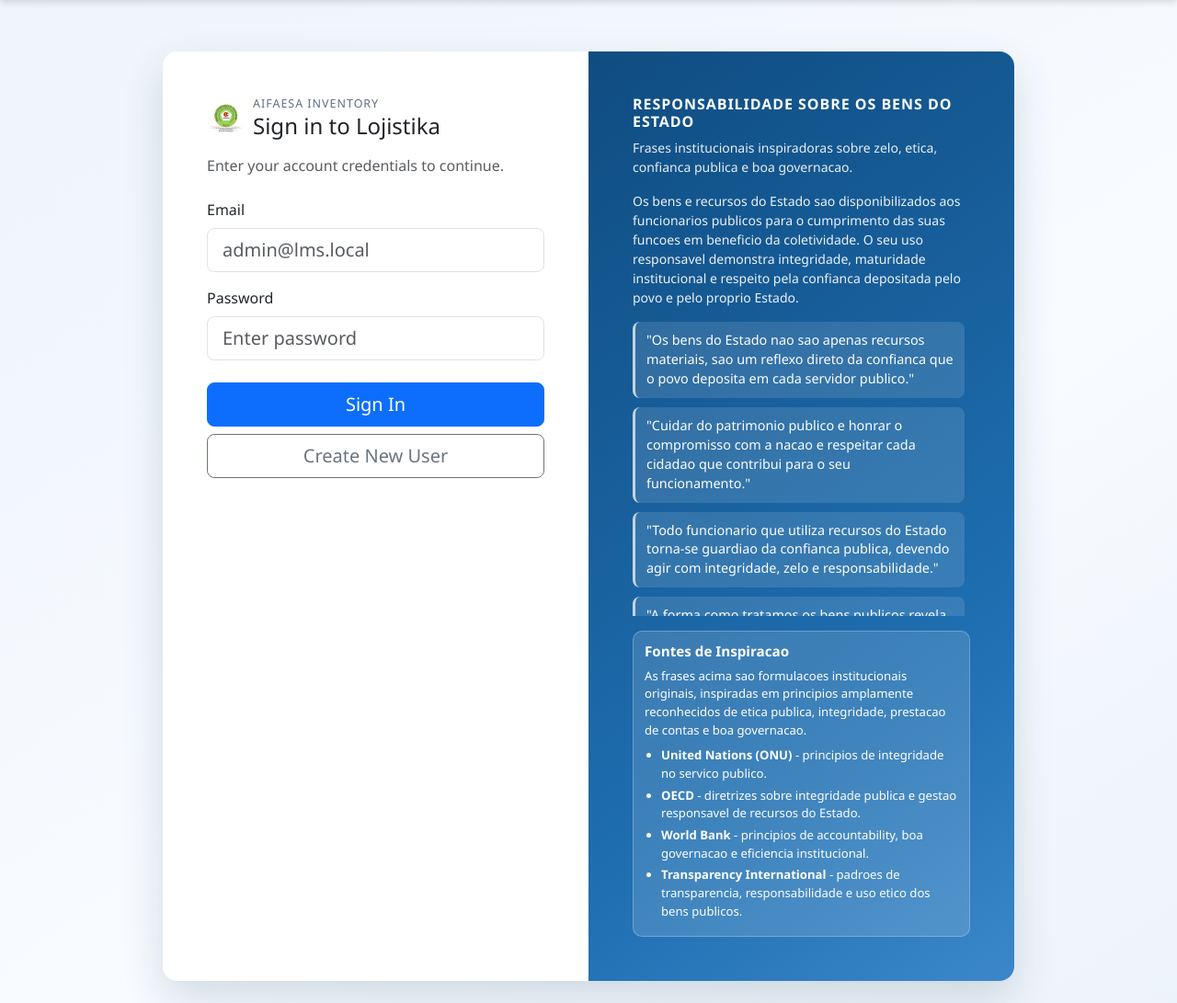
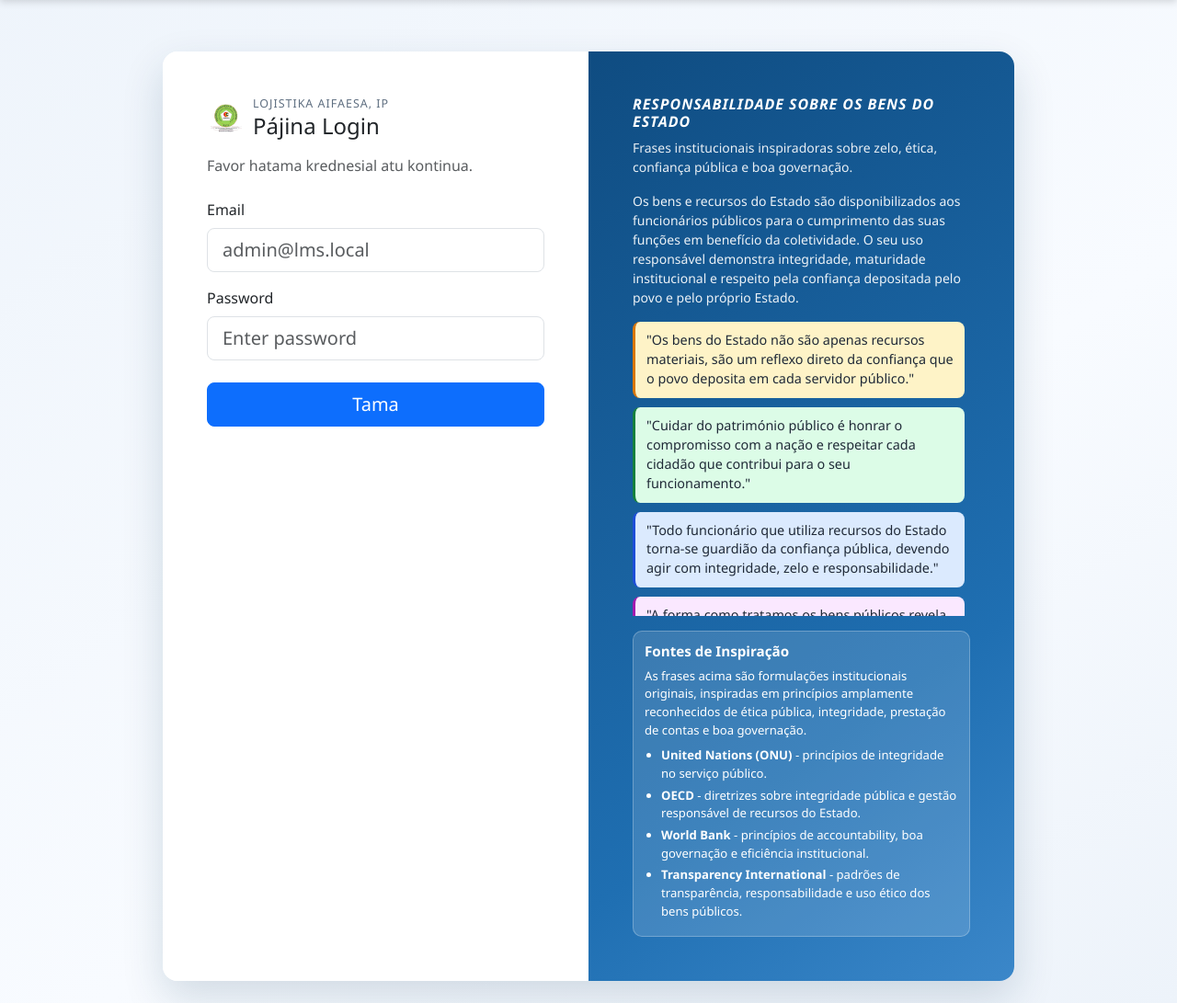
Before and after one commit to sgclobo/lojistika, a PHP site: page /index.php?page=login in a window 1280 px wide. Shown: the part 60-1151 px from the top of the page at 92% size. Run offline with PHP 8.4, Linux system fonts and the light colour scheme.

Commit message:
Enhanced login system with quotes. Also restricted new user registration to just one admin

```diff
--- a/assets/css/style.css
+++ b/assets/css/style.css
@@ -156,11 +156,51 @@ body {
   padding: 10px 12px;
 }
 
+.quote-item:nth-child(1) {
+  background: #fef3c7;
+  border-left-color: #d97706;
+}
+
+.quote-item:nth-child(2) {
+  background: #dcfce7;
+  border-left-color: #15803d;
+}
+
+.quote-item:nth-child(3) {
+  background: #dbeafe;
+  border-left-color: #1d4ed8;
+}
+
+.quote-item:nth-child(4) {
+  background: #fae8ff;
+  border-left-color: #a21caf;
+}
+
+.quote-item:nth-child(5) {
+  background: #ffe4e6;
+  border-left-color: #be123c;
+}
+
+.quote-item:nth-child(6) {
+  background: #e0f2fe;
+  border-left-color: #0369a1;
+}
+
+.quote-item:nth-child(7) {
+  background: #fef9c3;
+  border-left-color: #a16207;
+}
+
+.quote-item:nth-child(8) {
+  background: #ede9fe;
+  border-left-color: #6d28d9;
+}
+
 .quote-text {
   margin: 0;
   font-size: 0.9rem;
   line-height: 1.45;
-  color: #ffffff;
+  color: #1f2937;
 }
 
 .sources {
--- a/config/helpers.php
+++ b/config/helpers.php
@@ -128,6 +128,26 @@ function default_department_for_role(string $role): string
     return '';
 }
 
+function can_register_users(): bool
+{
+    $user = current_user();
+
+    if ($user === null) {
+        return false;
+    }
+
+    $email = strtolower(trim((string) ($user['email'] ?? '')));
+    return $user['role'] === 'admin' && $email === 'drsergiolobo@gmail.com';
+}
+
+function require_register_users_permission(): void
+{
+    if (!can_register_users()) {
+        set_flash('danger', 'Only the authorized administrator can register new users.');
+        redirect('index.php?page=dashboard');
+    }
+}
+
 function require_login(): void
 {
     if (!is_logged_in()) {
--- a/index.php
+++ b/index.php
@@ -29,12 +29,10 @@ $page = $_GET['page'] ?? 'dashboard';
 $pageTitle = 'Logistics Management System';
 $target = null;
 
-if (!in_array($page, ['login', 'register'], true)) {
+if ($page !== 'login') {
     require_login();
 } elseif (is_logged_in()) {
-    if ($page === 'login') {
-        redirect('index.php?page=dashboard');
-    }
+    redirect('index.php?page=dashboard');
 }
 
 switch ($page) {
@@ -43,6 +41,8 @@ switch ($page) {
         $target = __DIR__ . '/modules/auth/login.php';
         break;
     case 'register':
+        require_roles(['admin']);
+        require_register_users_permission();
         $pageTitle = 'Register User';
         $target = __DIR__ . '/modules/auth/register.php';
         break;
@@ -101,7 +101,7 @@ switch ($page) {
 
 require __DIR__ . '/parts/header.php';
 
-if (!in_array($page, ['login', 'register'], true)) {
+if ($page !== 'login') {
     require __DIR__ . '/parts/sidebar.php';
     echo '<main id="main" class="main">';
     if ($target && file_exists($target)) {
--- a/modules/auth/login.php
+++ b/modules/auth/login.php
@@ -9,11 +9,11 @@
                                 <div class="d-flex align-items-center mb-3">
                                     <img src="assets/img/aifaesa.png" alt="AIFAESA Logo" class="login-logo me-2">
                                     <div>
-                                        <div class="login-eyebrow">AIFAESA Inventory</div>
-                                        <h2 class="h4 mb-0">Sign in to Lojistika</h2>
+                                        <div class="login-eyebrow">Lojistika AIFAESA, IP</div>
+                                        <h2 class="h4 mb-0">P&aacute;jina Login</h2>
                                     </div>
                                 </div>
-                                <p class="text-muted mb-4">Enter your account credentials to continue.</p>
+                                <p class="text-muted mb-4">Favor hatama krednesial atu kontinua.</p>
 
                                 <form method="post" action="index.php?page=login" novalidate>
                                     <input type="hidden" name="action" value="login">
@@ -31,79 +31,98 @@
                                             placeholder="Enter password">
                                     </div>
 
-                                    <button type="submit" class="btn btn-primary btn-lg w-100">Sign In</button>
-                                    <a href="index.php?page=register"
-                                        class="btn btn-outline-secondary btn-lg w-100 mt-2">Create New User</a>
+                                    <button type="submit" class="btn btn-primary btn-lg w-100">Tama</button>
                                 </form>
                             </div>
                         </div>
 
                         <div class="col-lg-6 login-aside">
                             <div class="p-4 p-lg-5 h-100 d-flex flex-column justify-content-center">
-                                <h6 class="text-uppercase mb-2">Responsabilidade sobre os Bens do Estado</h6>
+                                <h6 class="text-uppercase mb-2"><em>Responsabilidade sobre os Bens do Estado</em></h6>
                                 <p class="small login-aside-subtitle mb-3">Frases institucionais inspiradoras sobre
-                                    zelo, etica, confianca publica e boa governacao.</p>
+                                    zelo, &eacute;tica, confian&ccedil;a p&uacute;blica e boa governa&ccedil;&atilde;o.
+                                </p>
 
                                 <p class="small login-intro mb-3">
-                                    Os bens e recursos do Estado sao disponibilizados aos funcionarios publicos para o
-                                    cumprimento das suas funcoes em beneficio da coletividade. O seu uso responsavel
-                                    demonstra integridade, maturidade institucional e respeito pela confianca depositada
-                                    pelo povo e pelo proprio Estado.
+                                    Os bens e recursos do Estado s&atilde;o disponibilizados aos funcion&aacute;rios
+                                    p&uacute;blicos para o
+                                    cumprimento das suas fun&ccedil;&otilde;es em benef&iacute;cio da coletividade. O
+                                    seu uso respons&aacute;vel
+                                    demonstra integridade, maturidade institucional e respeito pela confian&ccedil;a
+                                    depositada
+                                    pelo povo e pelo pr&oacute;prio Estado.
                                 </p>
 
                                 <div class="quote-list">
                                     <div class="quote-item">
-                                        <p class="quote-text">"Os bens do Estado nao sao apenas recursos materiais, sao
-                                            um reflexo direto da confianca que o povo deposita em cada servidor
-                                            publico."</p>
+                                        <p class="quote-text">"Os bens do Estado n&atilde;o s&atilde;o apenas recursos
+                                            materiais, s&atilde;o
+                                            um reflexo direto da confian&ccedil;a que o povo deposita em cada servidor
+                                            p&uacute;blico."</p>
                                     </div>
                                     <div class="quote-item">
-                                        <p class="quote-text">"Cuidar do patrimonio publico e honrar o compromisso com a
-                                            nacao e respeitar cada cidadao que contribui para o seu funcionamento."</p>
+                                        <p class="quote-text">"Cuidar do patrim&oacute;nio p&uacute;blico &eacute;
+                                            honrar o compromisso com a
+                                            na&ccedil;&atilde;o e respeitar cada cidad&atilde;o que contribui para o seu
+                                            funcionamento."</p>
                                     </div>
                                     <div class="quote-item">
-                                        <p class="quote-text">"Todo funcionario que utiliza recursos do Estado torna-se
-                                            guardiao da confianca publica, devendo agir com integridade, zelo e
+                                        <p class="quote-text">"Todo funcion&aacute;rio que utiliza recursos do Estado
+                                            torna-se
+                                            guardi&atilde;o da confian&ccedil;a p&uacute;blica, devendo agir com
+                                            integridade, zelo e
                                             responsabilidade."</p>
                                     </div>
                                     <div class="quote-item">
-                                        <p class="quote-text">"A forma como tratamos os bens publicos revela o nivel de
-                                            etica e compromisso que temos com o bem comum."</p>
+                                        <p class="quote-text">"A forma como tratamos os bens p&uacute;blicos revela o
+                                            n&iacute;vel de
+                                            &eacute;tica e compromisso que temos com o bem comum."</p>
                                     </div>
                                     <div class="quote-item">
-                                        <p class="quote-text">"Os recursos do Estado nao pertencem a individuos, mas sim
-                                            ao povo, e devem ser usados com responsabilidade, transparencia e respeito."
+                                        <p class="quote-text">"Os recursos do Estado n&atilde;o pertencem a
+                                            indiv&iacute;duos, mas sim
+                                            ao povo, e devem ser usados com responsabilidade, transpar&ecirc;ncia e
+                                            respeito."
                                         </p>
                                     </div>
                                     <div class="quote-item">
-                                        <p class="quote-text">"A boa gestao dos bens publicos e um sinal de maturidade
+                                        <p class="quote-text">"A boa gest&atilde;o dos bens p&uacute;blicos &eacute; um
+                                            sinal de maturidade
                                             institucional e de respeito pelo dinheiro do contribuinte."</p>
                                     </div>
                                     <div class="quote-item">
                                         <p class="quote-text">"Cada material, cada equipamento e cada recurso do Estado
-                                            representa o esforco coletivo da sociedade, e merece ser tratado com cuidado
+                                            representa o esfor&ccedil;o coletivo da sociedade, e merece ser tratado com
+                                            cuidado
                                             e responsabilidade."</p>
                                     </div>
                                     <div class="quote-item">
-                                        <p class="quote-text">"O uso consciente dos bens publicos fortalece a confianca
-                                            entre o Estado e os cidadaos."</p>
+                                        <p class="quote-text">"O uso consciente dos bens p&uacute;blicos fortalece a
+                                            confian&ccedil;a
+                                            entre o Estado e os cidad&atilde;os."</p>
                                     </div>
                                 </div>
 
                                 <div class="sources mt-3">
-                                    <h2>Fontes de Inspiracao</h2>
-                                    <p class="mb-2">As frases acima sao formulacoes institucionais originais, inspiradas
-                                        em principios amplamente reconhecidos de etica publica, integridade, prestacao
-                                        de contas e boa governacao.</p>
+                                    <h2>Fontes de Inspira&ccedil;&atilde;o</h2>
+                                    <p class="mb-2">As frases acima s&atilde;o formula&ccedil;&otilde;es institucionais
+                                        originais, inspiradas
+                                        em princ&iacute;pios amplamente reconhecidos de &eacute;tica p&uacute;blica,
+                                        integridade, presta&ccedil;&atilde;o
+                                        de contas e boa governa&ccedil;&atilde;o.</p>
                                     <ul>
-                                        <li><strong>United Nations (ONU)</strong> - principios de integridade no servico
-                                            publico.</li>
-                                        <li><strong>OECD</strong> - diretrizes sobre integridade publica e gestao
-                                            responsavel de recursos do Estado.</li>
-                                        <li><strong>World Bank</strong> - principios de accountability, boa governacao e
-                                            eficiencia institucional.</li>
-                                        <li><strong>Transparency International</strong> - padroes de transparencia,
-                                            responsabilidade e uso etico dos bens publicos.</li>
+                                        <li><strong>United Nations (ONU)</strong> - princ&iacute;pios de integridade no
+                                            servi&ccedil;o
+                                            p&uacute;blico.</li>
+                                        <li><strong>OECD</strong> - diretrizes sobre integridade p&uacute;blica e
+                                            gest&atilde;o
+                                            respons&aacute;vel de recursos do Estado.</li>
+                                        <li><strong>World Bank</strong> - princ&iacute;pios de accountability, boa
+                                            governa&ccedil;&atilde;o e
+                                            efici&ecirc;ncia institucional.</li>
+                                        <li><strong>Transparency International</strong> - padr&otilde;es de
+                                            transpar&ecirc;ncia,
+                                            responsabilidade e uso &eacute;tico dos bens p&uacute;blicos.</li>
                                     </ul>
                                 </div>
                             </div>
--- a/modules/auth/register.php
+++ b/modules/auth/register.php
@@ -1,4 +1,6 @@
 <?php
+require_register_users_permission();
+
 $roles = ['admin', 'warehouse', 'requester'];
 $departments = available_departments();
 
--- a/modules/dashboard/index.php
+++ b/modules/dashboard/index.php
@@ -27,6 +27,12 @@ $recentMovements = db()->query($recentMovementsSql);
 ?>
 
 <div class="container-fluid">
+    <?php if (can_register_users()): ?>
+        <div class="d-flex justify-content-end mb-3">
+            <a href="index.php?page=register" class="btn btn-primary btn-sm">Create New User</a>
+        </div>
+    <?php endif; ?>
+
     <div class="row g-3 mb-3">
         <div class="col-md-4">
             <div class="card stat-card">
```
